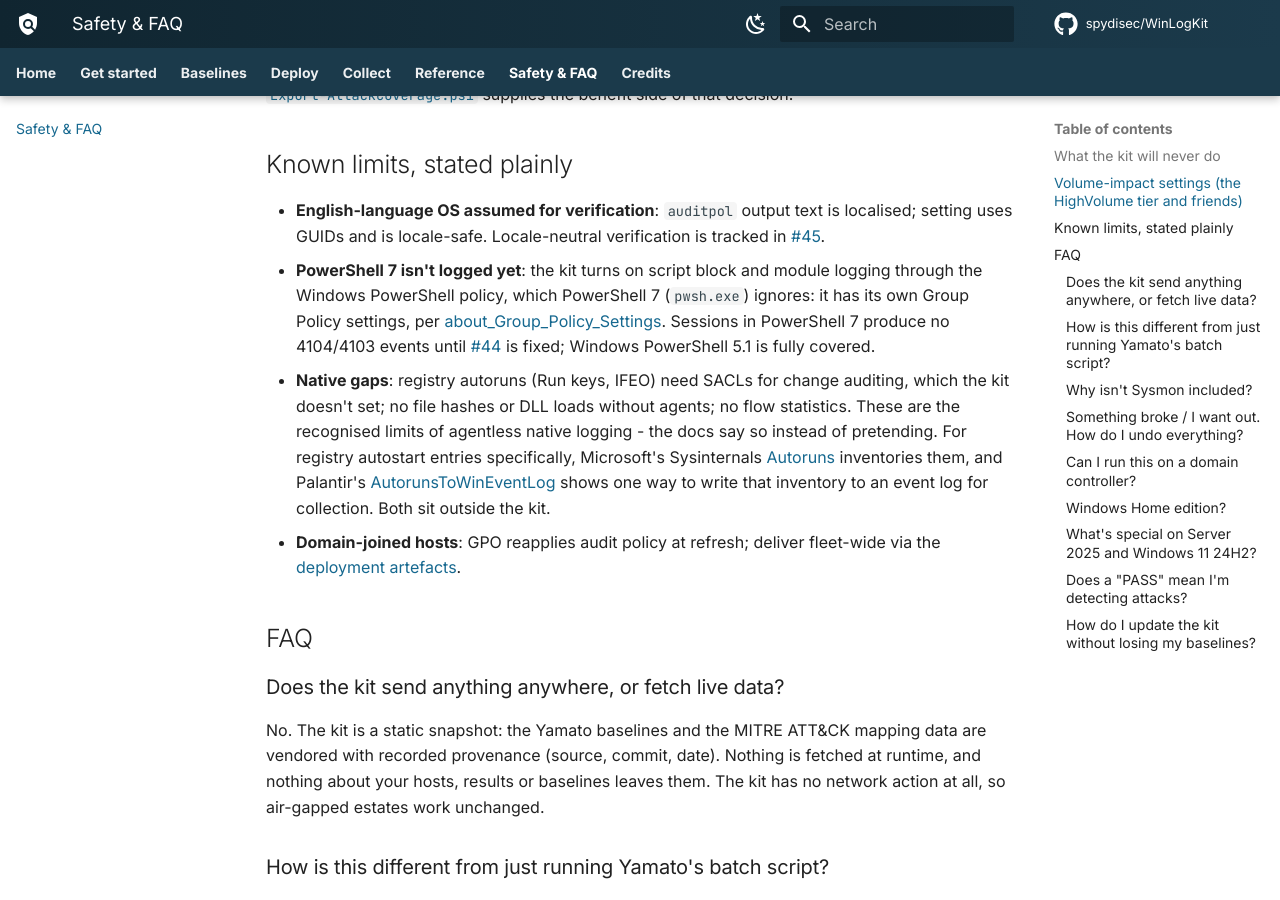
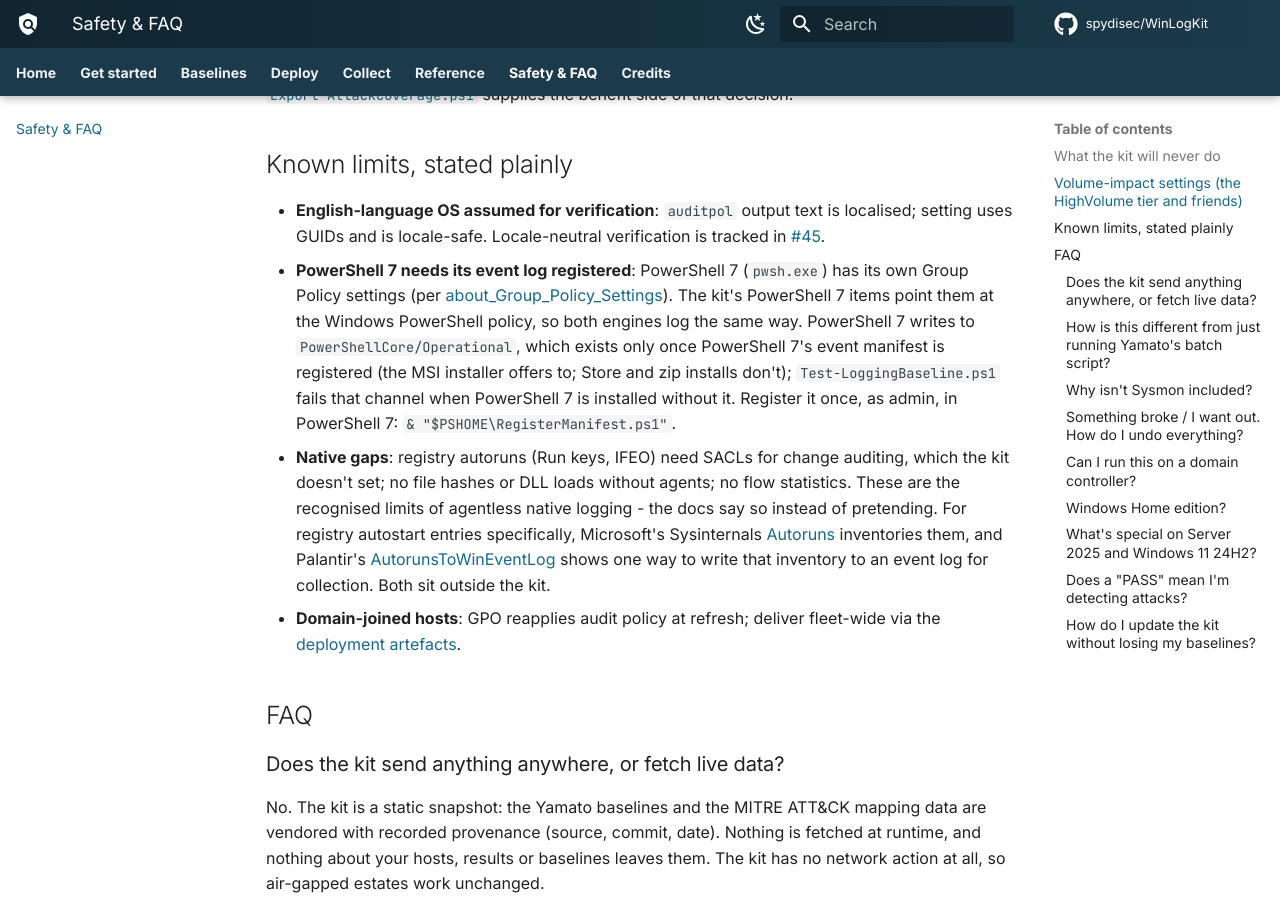
Before and after one commit to spydisec/WinLogKit, an MkDocs documentation site: the page built from docs/safety.md, in a window 1280 px wide and 900 px high, scrolled down 1531 px. Built offline with MkDocs 1.6.1 and Material for MkDocs 9.7.7, drawn with Linux system fonts in a browser that asks for light colours; comment, search, counter and statistics services are not loaded.

Commit message:
Log PowerShell 7 through the Windows PowerShell policy (#44) (#57)
* Log PowerShell 7 through the Windows PowerShell policy (#44)

PowerShell 7 reads its own policy keys (Policies\Microsoft\PowerShellCore)
and ignored the Windows PowerShell ones the kit sets, so pwsh sessions
escaped script block and module logging. Per the PowerShell source
(Utils.GetPolicySettingFromGPOImpl), UseWindowsPowerShellPolicySetting = 1
under a PowerShellCore key makes it read the matching Windows PowerShell key.

- Settings: PS7ScriptBlock64/32 and PS7ModuleLogging64/32 (HighVolume) set
  that DWORD, so one setting stays the source of truth for both engines.
  Role presets add the two script block items; ASD stays faithful.
- Test: PowerShellCore/Operational FAILs (with the fix) when PowerShell 7
  is installed but its event manifest isn't registered (Store/zip), via a
  new Test-PowerShell7Installed host probe in Common.
- Enable: later runs add settings the first-run rollback baseline doesn't
  know yet, in their current (pre-kit) state, so -Rollback also undoes
  settings added by a later kit version (the PS7 items, previously left
  behind). State capture split into Get-CurrentKitState.
- Reference: PS7 items carry no Yamato letter; presets and page
  regenerated.
- Self-checks: rollback-extension test (functions lifted from Enable by
  AST) and PS7/Windows PowerShell pairing in settings and role presets.
- Docs: Safety known limit, Baselines, Coverage; CHANGELOG [Unreleased].

Closes #44

Co-Authored-By: Claude Opus 5.5 <noreply@anthropic.com>

* Address CodeRabbit on #57: atomic rollback-baseline update, PS7 channel enabled, current-engine detection

- Add-NewItemsToFirstRun writes a temp copy, checks it parses, then swaps it in with File.Replace keeping a .bak; a failed write leaves the original baseline for -Rollback. Check 10 now verifies the .bak and that no .tmp remains.

- PowerShellCore/Operational: MustEnable = true, so Enable switches it on where a registration left it off and Test requires it.

- Test-PowerShell7Installed returns true when running in PowerShell 7 itself; the limit for portable copies elsewhere is documented.

Co-Authored-By: Claude Opus 5.5 <noreply@anthropic.com>

---------

Co-authored-by: Claude Opus 5.5 <noreply@anthropic.com>

```diff
--- a/docs/safety.md
+++ b/docs/safety.md
@@ -40,12 +40,16 @@ decision.
 - **English-language OS assumed for verification**: `auditpol` output text
   is localised; setting uses GUIDs and is locale-safe. Locale-neutral
   verification is tracked in [#45](https://github.com/spydisec/WinLogKit/issues/45).
-- **PowerShell 7 isn't logged yet**: the kit turns on script block and
-  module logging through the Windows PowerShell policy, which PowerShell 7
-  (`pwsh.exe`) ignores: it has its own Group Policy settings, per
-  [about_Group_Policy_Settings](https://learn.microsoft.com/powershell/module/microsoft.powershell.core/about/about_group_policy_settings). Sessions in PowerShell 7 produce no 4104/4103
-  events until [#44](https://github.com/spydisec/WinLogKit/issues/44) is fixed; Windows PowerShell 5.1 is fully
-  covered.
+- **PowerShell 7 needs its event log registered**: PowerShell 7 (`pwsh.exe`)
+  has its own Group Policy settings (per
+  [about_Group_Policy_Settings](https://learn.microsoft.com/powershell/module/microsoft.powershell.core/about/about_group_policy_settings)).
+  The kit's PowerShell 7 items point them at the Windows PowerShell policy,
+  so both engines log the same way. PowerShell 7 writes to
+  `PowerShellCore/Operational`, which exists only once PowerShell 7's event
+  manifest is registered (the MSI installer offers to; Store and zip installs
+  don't); `Test-LoggingBaseline.ps1` fails that channel when
+  PowerShell 7 is installed without it. Register it once, as admin, in
+  PowerShell 7: `& "$PSHOME\RegisterManifest.ps1"`.
 - **Native gaps**: registry autoruns (Run keys, IFEO) need SACLs for change
   auditing, which the kit doesn't set; no file hashes or DLL loads without
   agents; no flow statistics. These are the recognised limits
```
Also changed, not shown: CHANGELOG.md (+11 -0 lines), docs/baselines.md (+5 -3 lines), docs/mapping.md (+1 -1 lines), docs/reference.md (+5 -1 lines), 11 other files.
